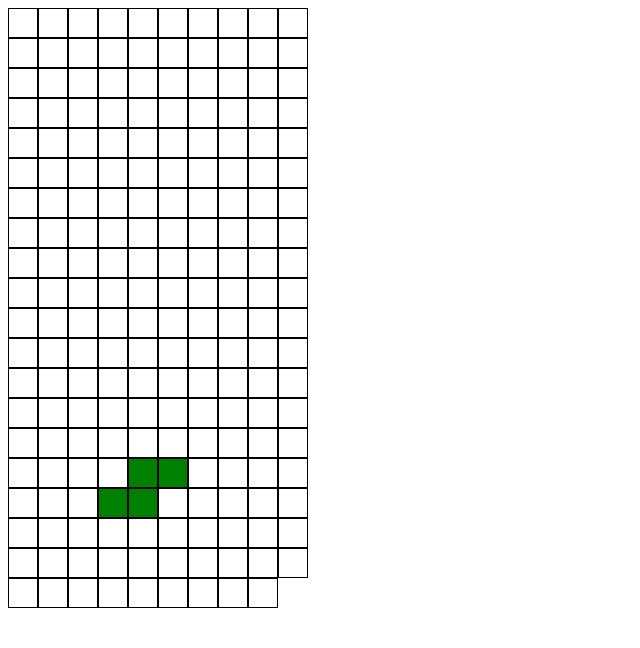
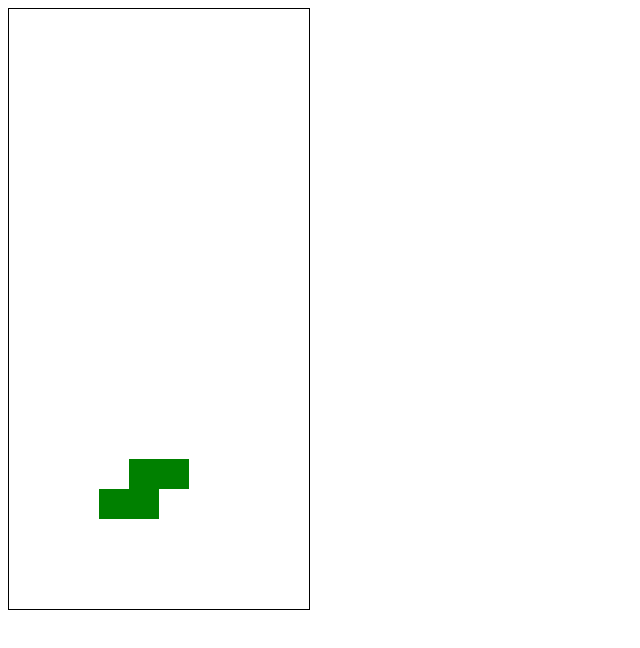
Before and after one commit to johnjoseph3/tetris, a website built with webpack: page index.html in a window 1280 px wide. Shown: the whole page, without its empty margins (0-640 px from the left). Built offline with nearby package versions, Linux system fonts and the light colour scheme.

Commit message:
Fix missing block and remove border on blocks.

```diff
--- a/css/styles.css
+++ b/css/styles.css
@@ -1,29 +1,11 @@
-body {
-  box-sizing: border-box;
-  -moz-box-sizing: border-box;
-  -webkit-box-sizing: border-box;
-}
-
 #game-board {
-  /*position: relative;*/
-  /*border: 1px solid black;*/
+  border: 1px solid black;
   width: 300px;
   height: 600px;
 }
 
-/*.block-container {
-  position: absolute;
-  height: auto;
-}*/
-
 .block {
-  padding: 0;
-  margin: 0;
   width: 30px;
   height: 30px;
-  box-sizing: border-box;
-  -moz-box-sizing: border-box;
-  -webkit-box-sizing: border-box;
-  border: 1px solid black;
   float: left;
 }
--- a/js/gridCoords.js
+++ b/js/gridCoords.js
@@ -2,7 +2,7 @@ var gridCoords = [];
 var x = 1;
 var y = 1;
 
-for(var i  = 1; i < 200; i++) {
+for(var i  = 1; i <= 200; i++) {
   if (x === 11) x = 1;
   gridCoords.push({ x: x, y: y });
   if (i % 10 === 0) y++;
--- a/package.json
+++ b/package.json
@@ -25,6 +25,7 @@
     "babel-core": "^6.25.0",
     "babel-loader": "^7.1.1",
     "babel-preset-es2015": "^6.24.1",
+    "eslint": "^4.2.0",
     "jquery": "^3.2.1",
     "underscore": "^1.8.3",
     "webpack": "^3.1.0",
```
Also changed, not shown: js/app.js (+4 -4 lines), .eslintrc.js.
